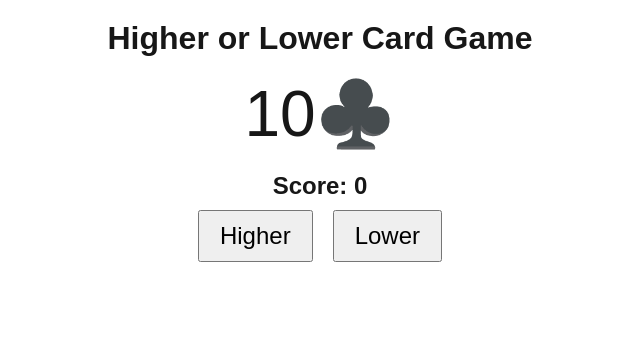
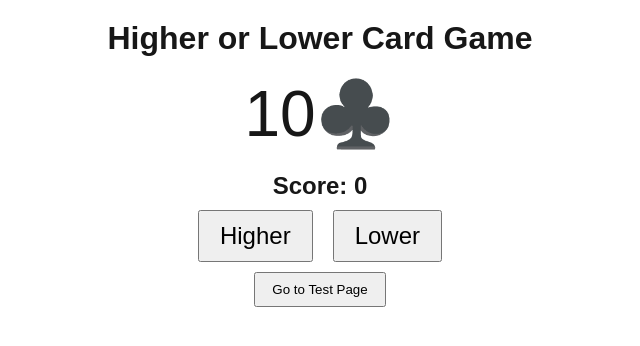
Before and after one commit to CanvernSH/TheHigherOrLowerGame, a Next.js app: page / in a window 1280 px wide. Shown: the top 346 px of the page, without its empty margins (320-960 px from the left). Built offline with nearby package versions, Linux system fonts and the light colour scheme.

Commit message:
Update index.tsx adding button between webpages

```diff
--- a/pages/index.tsx
+++ b/pages/index.tsx
@@ -108,6 +108,13 @@ export default function CardGame() {
           Restart Game
         </button>
       )}
+
+      <Link href="/test" passHref>
+        <button style={{ padding: '8px 16px', cursor: 'pointer' }}>
+          Go to Test Page
+        </button>
+      </Link>
+
     </main>
   );
 }
```
